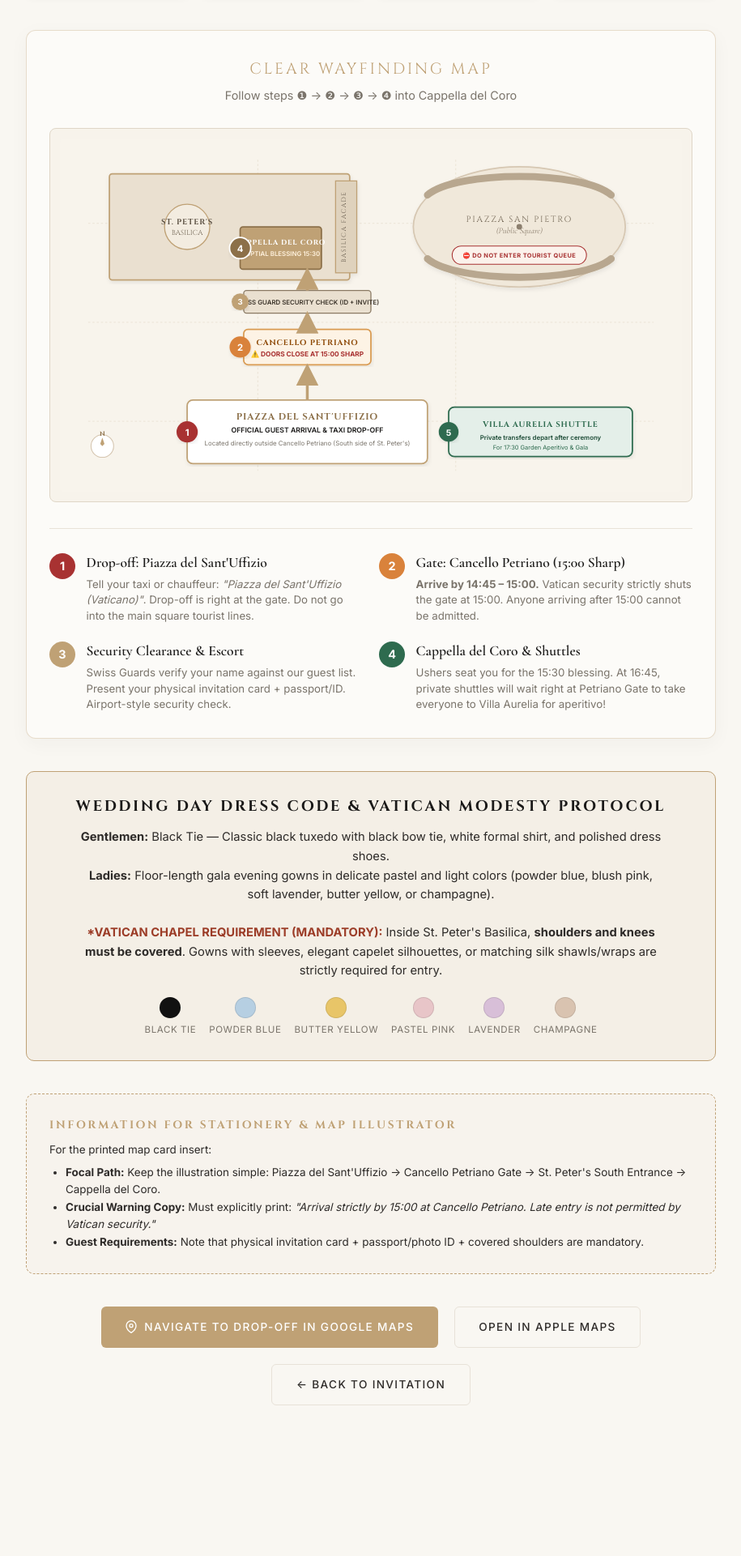
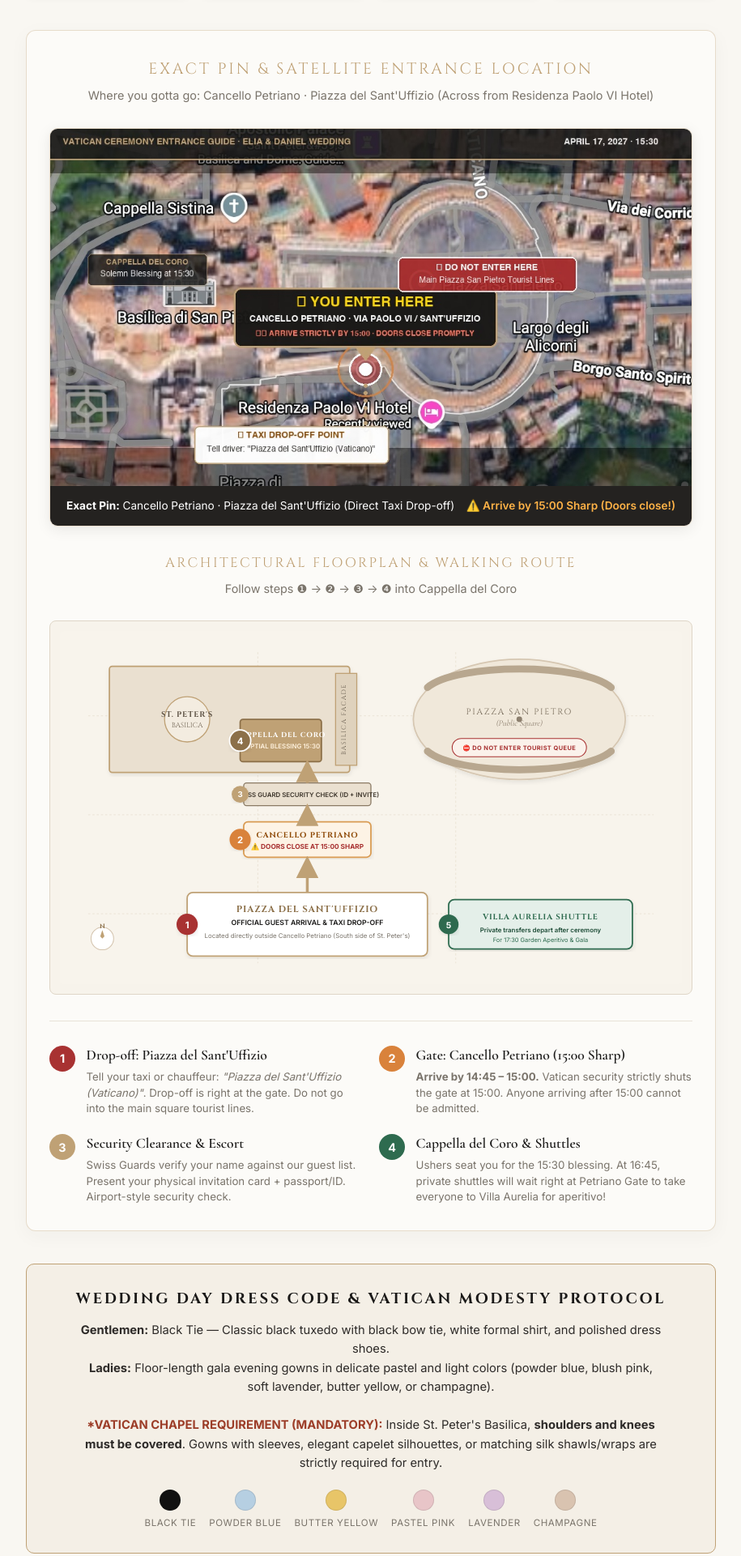
Before and after one commit to eliainnamorati-a11y/wedding, a plain HTML site: page vatican-entrance.html in a window 1280 px wide. Shown: the part 575-2496 px from the top of the page at 81% size, without its empty margins (182-1097 px from the left). Before the commit the page ends 2390 px from the top, so only its background shows below. Drawn offline with nearby package versions, Linux system fonts and the light colour scheme.

Commit message:
feat: add user-pinned satellite map with exact entrance location and clean up Sunday lunch copy

```diff
--- a/vatican-entrance.html
+++ b/vatican-entrance.html
@@ -520,7 +520,19 @@
 
     <!-- CLEAR, SIMPLIFIED ARCHITECTURAL WAYFINDING MAP -->
     <div class="map-mockup-section">
-      <div class="section-title">Clear Wayfinding Map</div>
+      <div class="section-title">Exact Pin &amp; Satellite Entrance Location</div>
+      <div class="section-sub">Where you gotta go: Cancello Petriano &middot; Piazza del Sant'Uffizio (Across from Residenza Paolo VI Hotel)</div>
+
+      <!-- High-resolution Annotated Satellite Aerial Map with Exact Pin -->
+      <div style="margin-bottom: 2rem; border-radius: 10px; overflow: hidden; border: 1px solid var(--color-hairline); box-shadow: 0 4px 18px rgba(0,0,0,0.08);">
+        <img src="/assets/images/vatican_entrance_annotated_map.jpg" onerror="this.src='assets/images/vatican_entrance_annotated_map.jpg'" alt="Vatican Ceremony Entrance Satellite Map with Exact Pin" style="width: 100%; height: auto; display: block;">
+        <div style="background: #242220; color: #FFF; padding: 0.85rem 1.25rem; font-size: 0.85rem; display: flex; justify-content: space-between; align-items: center; flex-wrap: wrap; gap: 0.5rem;">
+          <span><strong>Exact Pin:</strong> Cancello Petriano &middot; Piazza del Sant'Uffizio (Direct Taxi Drop-off)</span>
+          <span style="color: #FFB347; font-weight: 600;">⚠️ Arrive by 15:00 Sharp (Doors close!)</span>
+        </div>
+      </div>
+
+      <div class="section-title" style="font-size: 1.05rem; margin-top: 1.5rem;">Architectural Floorplan &amp; Walking Route</div>
       <div class="section-sub">Follow steps ❶ &rarr; ❷ &rarr; ❸ &rarr; ❹ into Cappella del Coro</div>
 
       <div class="svg-map-wrapper">
@@ -736,15 +748,15 @@
 
     <!-- Action Buttons -->
     <div class="actions-bar">
-      <a href="https://maps.google.com/?q=Piazza+del+Sant%27Uffizio+Rome" target="_blank" class="btn-gold">
+      <a href="https://www.google.com/maps/search/?api=1&query=41.9011,12.4561" target="_blank" class="btn-gold">
         <svg width="16" height="16" viewBox="0 0 24 24" fill="none" stroke="currentColor" stroke-width="2">
           <path d="M21 10c0 7-9 13-9 13s-9-6-9-13a9 9 0 0 1 18 0z"></path>
           <circle cx="12" cy="10" r="3"></circle>
         </svg>
-        Navigate to Drop-Off in Google Maps
+        Open Exact Pin in Google Maps
       </a>
-      <a href="https://maps.apple.com/?q=Piazza+del+Sant%27Uffizio+Rome" target="_blank" class="btn-outline">
-        Open in Apple Maps
+      <a href="https://maps.apple.com/?ll=41.9011,12.4561&q=Vatican+Ceremony+Guest+Entrance" target="_blank" class="btn-outline">
+        Open Exact Pin in Apple Maps
       </a>
       <a href="fausto.html#day2" class="btn-outline">
         &larr; Back to Invitation
```
Also changed, not shown: fausto-innamorati.html (+1 -1 lines), fausto-innamorati/index.html (+1 -1 lines), fausto.html (+1 -1 lines), fausto/index.html (+1 -1 lines), assets/images/vatican_entrance_annotated_map.jpg (added), assets/images/vatican_google_map_pin.jpg (added), 1 other file.
